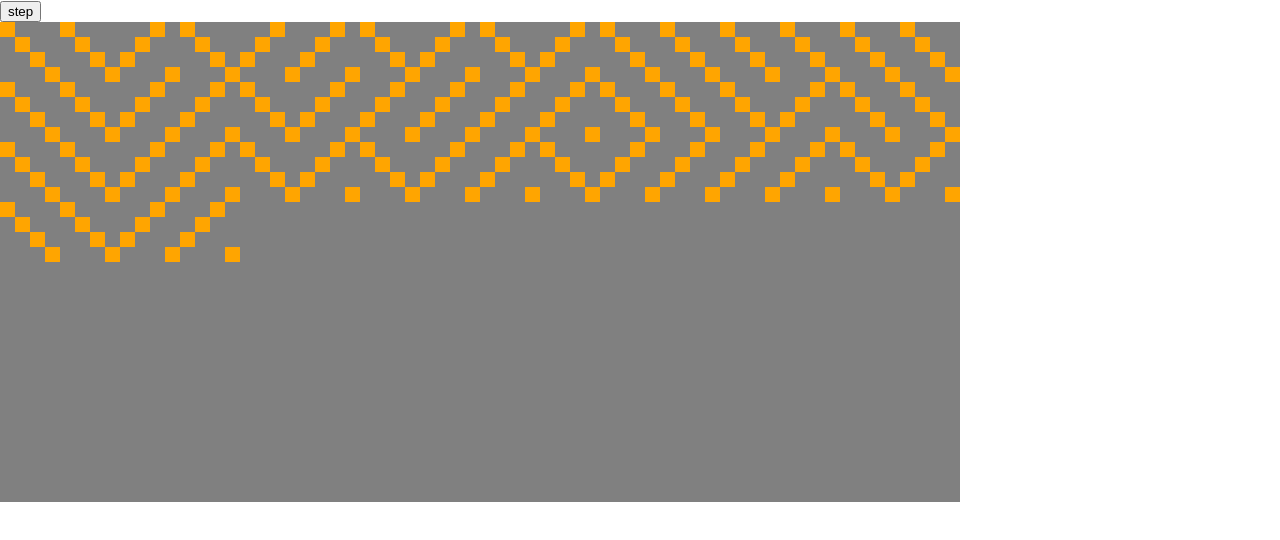
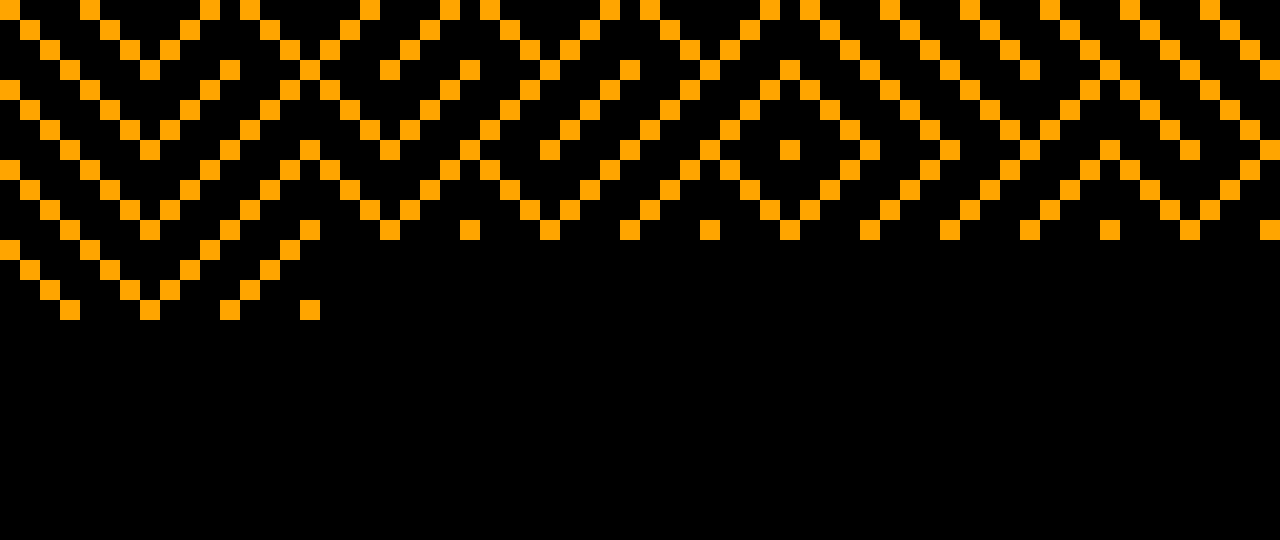
Before and after one commit to HugoJF/chip-8, a React (Create React App) app: page / in a window 1280 px wide. Shown: the top 540 px of the page. Built offline with nearby package versions, Linux system fonts and the light colour scheme.

Commit message:
Polish code

```diff
--- a/src/App.css
+++ b/src/App.css
@@ -1,38 +1,29 @@
-.App {
-  text-align: center;
+.display {
+    display: flex;
+    justify-content: stretch;
+    position: relative;
+    max-height: 100vh;
+    max-width: 100vw;
+    aspect-ratio: 2/1;
 }
 
-.App-logo {
-  height: 40vmin;
-  pointer-events: none;
+.display__column {
+    min-width: 1px;
+    display: flex;
+    flex-direction: column;
+    flex-grow: 1;
 }
 
-@media (prefers-reduced-motion: no-preference) {
-  .App-logo {
-    animation: App-logo-spin infinite 20s linear;
-  }
+.display__pixel {
+    flex-grow: 1;
+    min-height: 1px;
+    min-width: 1px;
 }
 
-.App-header {
-  background-color: #282c34;
-  min-height: 100vh;
-  display: flex;
-  flex-direction: column;
-  align-items: center;
-  justify-content: center;
-  font-size: calc(10px + 2vmin);
-  color: white;
+.display__pixel.active {
+    background: orange;
 }
 
-.App-link {
-  color: #61dafb;
+.display__pixel.inactive {
+    background: black;
 }
-
-@keyframes App-logo-spin {
-  from {
-    transform: rotate(0deg);
-  }
-  to {
-    transform: rotate(360deg);
-  }
-}
--- a/src/App.tsx
+++ b/src/App.tsx
@@ -6,7 +6,64 @@ const PROGRAM_MEMORY = 512;
 const DISPLAY_WIDTH = 64;
 const DISPLAY_HEIGHT = 32;
 
-const codes = {
+function deepClone(subject: any) {
+    return JSON.parse(JSON.stringify(subject));
+}
+
+function dec2bin(dec: number) {
+    return dec.toString(2).padStart(8, '0');
+}
+
+function rand() {
+    return Math.floor(256 * Math.random());
+}
+
+function matrix(x: number, y: number) {
+    return Array(x).fill(0).map(() => Array(y).fill(0))
+}
+
+const opcodes = {
+    'ANNN': (nnn: number) => i = nnn,
+    'CXNN': (x: number, nn: number) => v[x] = rand() & nn,
+    '3XNN': (x: number, nn: number) => {
+        if (v[x] === nn) {
+            pc += 2
+        }
+    },
+    'DXYN': (x: number, y: number, n: number) => {
+        const vx = v[x];
+        const vy = v[y];
+
+        for (let b = 0; b < n; b++) {
+            const byte = parseInt(memory[i + b], 16);
+            const bits = dec2bin(byte);
+            for (let a = 0; a < 8; a++) {
+                const xx = vx + a;
+                const yy = vy + b;
+                const set = bits[a] === '1';
+                if (set) {
+                    display[xx % DISPLAY_WIDTH][yy % DISPLAY_HEIGHT] = true;
+                }
+            }
+        }
+    },
+    '7XNN': (x: number, nn: number) => v[x] += nn,
+    '1NNN': (nnn: number) => pc = nnn,
+    '6XNN': (x: number, nn: number) => v[x] = nn,
+    '8XY0': (x: number, y: number) => v[x] = v[y],
+    '2NNN': (nnn: number) => {
+        stack.push(pc);
+        pc = nnn;
+    }
+}
+
+interface Instruction {
+    instruction: string,
+    opcode: keyof typeof opcodes,
+    parameters: number[],
+}
+
+const codes: Record<string, string[]> = {
     maze: [
         'a21e', 'c201', '3201', 'a21a', 'd014', '7004', '3040', '1200',
         '6000', '7104', '3120', '1200', '1218', '8040', '2010', '2040',
@@ -20,72 +77,14 @@ const codes = {
 }
 
 const code = codes.mazeAlt.map(instruction => instruction.toUpperCase());
-
 let i = 0;
 let pc = PROGRAM_MEMORY;
 const memory = Array(4096).fill(0);
 const stack = [];
-const vx = Array(8).fill(0);
+const v = Array(8).fill(0);
 const sp = () => stack.length;
-const display = Array(64).fill(0).map(() => Array(32).fill(false));
 
-function dec2bin(dec: number) {
-    return dec.toString(2).padStart(8, '0');
-}
-
-function rand() {
-    return Math.floor(256 * Math.random());
-}
-
-const opcodes = {
-    'ANNN': (nnn: number) => i = nnn,
-    'CXNN': (x: number, nn: number) => vx[x] = rand() & nn,
-    '3XNN': (x: number, nn: number) => {
-        if (vx[x] === nn) {
-            pc += 2
-        }
-    },
-    'DXYN': (x: number, y: number, n: number) => {
-        const _vx = vx[x];
-        const _vy = vx[y];
-
-        for (let b = 0; b < n; b++) {
-            const byte = parseInt(memory[i + b], 16);
-            const bits = dec2bin(byte);
-            for (let a = 0; a < 8; a++) {
-                const xx = _vx + a;
-                const yy = _vy + b;
-                const set = bits[a] === '1';
-                if (set) {
-                    display[xx % DISPLAY_WIDTH][yy % DISPLAY_HEIGHT] = true;
-                }
-
-                console.log('rendering', {
-                    a,
-                    b,
-                    i,
-                    x,
-                    y,
-                    n,
-                    result: bits[a] === '0',
-                    byte,
-                    memory,
-                    bit: bits[b],
-                    bits,
-                    display
-                })
-            }
-        }
-    }, // TODO: WTF
-    '7XNN': (x: number, nn: number) => vx[x] += nn,
-    '1NNN': (nnn: number) => pc = nnn,
-    '6XNN': (x: number, nn: number) => vx[x] = nn,
-    '8XY0': (x: number, y: number) => vx[x] = vx[y],
-    '2NNN': (nnn: number) => {
-        stack.push(pc);
-        pc = nnn;
-    }
-}
+const display = matrix(64, 32);
 
 function parameterToMatcher(parameter: string) {
     return `(.{${parameter.length}})`;
@@ -93,17 +92,6 @@ function parameterToMatcher(parameter: string) {
 
 const parameters = ['X', 'Y', 'NNN', 'NN', 'N'];
 const parameterMatchers = parameters.map(parameterToMatcher);
-const instructions = [
-    'ANNN',
-    'CXNN',
-    '3XNN',
-    'DXYN',
-    '7XNN',
-    '1NNN',
-    '6XNN',
-    '8XY0',
-    '2NNN',
-]
 
 function instructionToMatcher(instruction: string) {
     parameterMatchers.forEach((matcher, index) => {
@@ -113,6 +101,7 @@ function instructionToMatcher(instruction: string) {
     return instruction;
 }
 
+const instructions = Object.keys(opcodes);
 const instructionMatcher = instructions.map(instructionToMatcher)
 
 function loadToMemory(code: any[]) {
@@ -122,105 +111,61 @@ function loadToMemory(code: any[]) {
     })
 }
 
-console.log(instructionMatcher)
+function disassemble(rawInstruction: string): Instruction {
+    console.assert(rawInstruction.length === 4, `Instruction ${rawInstruction} is not 4 chars long`);
 
-function disassemble(rawInstruction: string) {
-    console.log(`Disassembling ${rawInstruction}`)
     const matches = instructionMatcher.map((matcher, index) => {
         const match = rawInstruction.match(new RegExp(matcher));
         if (match) {
             return {
-                instruction: instructions[index],
-                parts: match,
+                instruction: match[0],
+                opcode: instructions[index],
+                parameters: match.splice(1).map(parameter => parseInt(parameter, 16)),
             }
         }
     });
+
     const filteredMatches = matches.filter(Boolean);
-    if (filteredMatches.length !== 1) {
-        throw new Error(`Error while disassembling instruction ${rawInstruction}`);
-    }
+    console.assert(filteredMatches.length === 1, `Expected only 1 match for instruction ${rawInstruction}, received ${filteredMatches}`);
 
-    const match = filteredMatches[0];
-
-    return {rawInstruction, match};
-}
-
-function vblank() {
-    for (let x = 0; x < 64; x++) {
-        for (let y = 0; y < 32; y++) {
-            display[x][y] = false;
-        }
-    }
+    return filteredMatches[0] as Instruction;
 }
 
 function step() {
-    // vblank();
-    const raw = memory[pc] + memory[pc + 1];
-    pc += 2;
+    const raw = memory[pc++] + memory[pc++];
     const instruction = disassemble(raw);
 
-    console.log(instruction)
+    const opcode = opcodes[instruction.opcode];
 
     // @ts-ignore
-    const opcode = opcodes[instruction.match.instruction];
-
-    const params = instruction?.match?.parts.splice(1).map(raw => parseInt(raw, 16));
-    console.log({params})
-    // @ts-ignore
-    opcode(...params);
-    console.log({
-        i, pc, sp, memory, vx,
-    })
+    opcode(...instruction.parameters);
 }
 
+loadToMemory(code);
+
 function App() {
-    const scale = 15;
-    const [render, setRender] = useState<number[][]>(Array(64).fill(0).map(() => Array(32)));
-    const [offset, setOffset] = useState(0);
+    const [render, setRender] = useState(matrix(64, 32));
 
     function stepAndRender() {
         step();
-        setRender([...display])
+        setRender(deepClone(display))
     }
 
     useInterval(() => {
-        // memory[600] = 0xf0;
-        // memory[601] = 0x90;
-        // memory[602] = 0x90;
-        // memory[603] = 0x90;
-        // memory[604] = 0xf0;
-        // i = 600;
-        // vx[0] = offset;
-        // vx[1] = 10;
-        // vblank();
-        // opcodes['DXYN'](0, 1, 5);
         stepAndRender();
-        // setOffset(offset + 1);
     }, 20)
 
-    // useInterval(() => console.clear(), 5000);
-    loadToMemory(code);
-    return <div>
-        <button onClick={() => stepAndRender()}>step</button>
-        <div style={{position: 'relative'}}>
-            {
-                render.map((column, x) => (
-                    column.map((value, y) => (
-                        <div key={['x', x, 'y', y].join()} style={{
-                            top: `${y * scale}px`,
-                            left: `${x * scale}px`,
-                            width: `${scale}px`,
-                            height: `${scale}px`,
-                            position: 'absolute',
-                            background: render[x][y] ? 'orange' : 'gray'
-                        }}>
-                        </div>
-                    ))
-                ))
-
-            }
-
-        </div>
+    return <div className="display">
+        {render.map((column, x) => (
+            <div className="display__column">
+                {column.map((value, y) => (
+                    <div
+                        key={['x', x, 'y', y].join()}
+                        className={`display__pixel ${render[x][y] ? 'active' : 'inactive'}`}
+                    ></div>
+                ))}
+            </div>
+        ))}
     </div>
 }
 
--- a/src/index.css
+++ b/src/index.css
@@ -1,4 +1,6 @@
 body {
+  background: black;
+  min-height: 100vh;
   margin: 0;
   font-family: -apple-system, BlinkMacSystemFont, 'Segoe UI', 'Roboto', 'Oxygen',
     'Ubuntu', 'Cantarell', 'Fira Sans', 'Droid Sans', 'Helvetica Neue',
```
